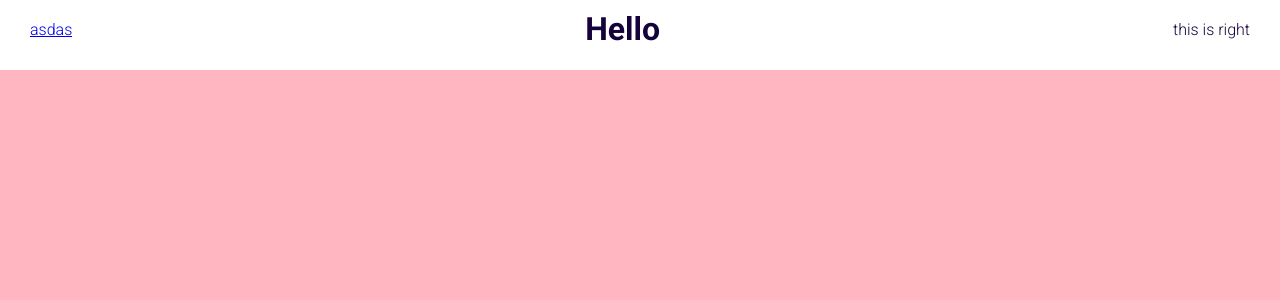
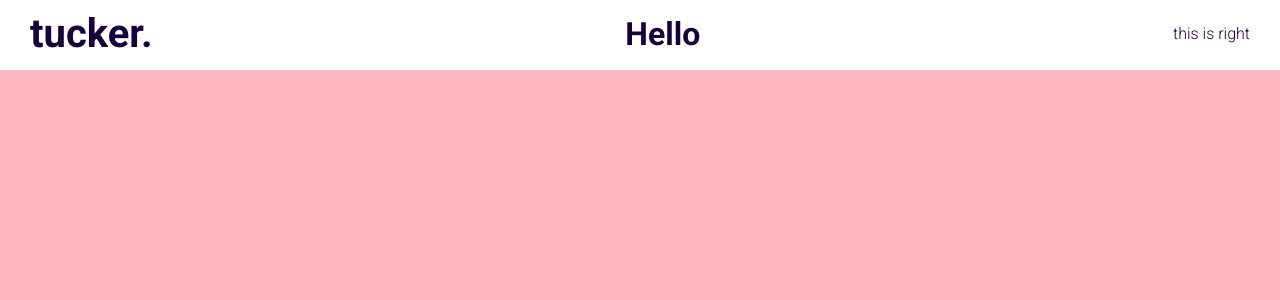
Before and after one commit to Tuckerchaisit/portfolio, a React (Create React App) app: page / in a window 1280 px wide. Shown: the top 300 px of the page. Built offline with nearby package versions, Linux system fonts and the light colour scheme.

Commit message:
format top bar

```diff
--- a/package.json
+++ b/package.json
@@ -3,6 +3,10 @@
   "version": "0.1.0",
   "private": true,
   "dependencies": {
+    "@emotion/react": "^11.8.2",
+    "@emotion/styled": "^11.8.1",
+    "@material-ui/core": "^4.12.3",
+    "@mui/material": "^5.5.2",
     "@testing-library/jest-dom": "^5.16.2",
     "@testing-library/react": "^12.1.4",
     "@testing-library/user-event": "^13.5.0",
--- a/src/components/topbar/Topbar.jsx
+++ b/src/components/topbar/Topbar.jsx
@@ -5,7 +5,10 @@ export default function Topbar() {
     <div className="topbar">
         <div className="wrapper">
           <div className="left">
-            <a href="#intro">asdas</a>
+            <a href="#intro" className="logo">tucker.</a>
+            <div className="itemContainer">
+
+            </div>
           </div>
           <h1>Hello</h1>
           <div className="right">
--- a/src/components/topbar/topbar.scss
+++ b/src/components/topbar/topbar.scss
@@ -14,5 +14,15 @@
     display: flex;
     align-items: center;
     justify-content: space-between;
+
+    .left{
+
+      .logo{
+        font-size: 40px;
+        font-weight: 700;
+        text-decoration: none;
+        color: inherit;
+      }
+    }
   }
 }
```
Also changed, not shown: 1 other file (tests, documents, lock files or other folders).
